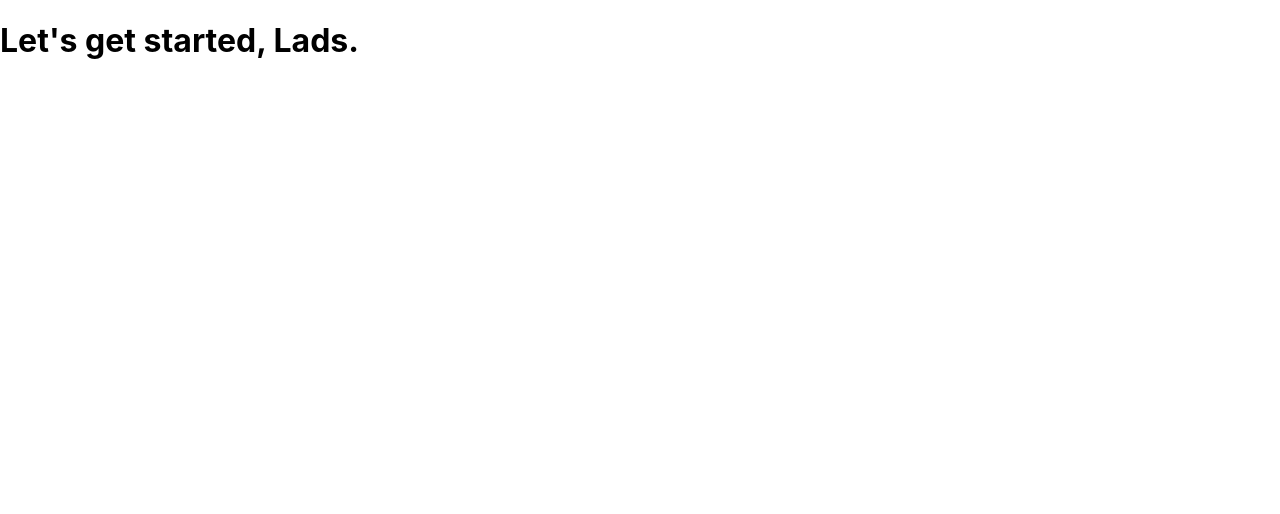
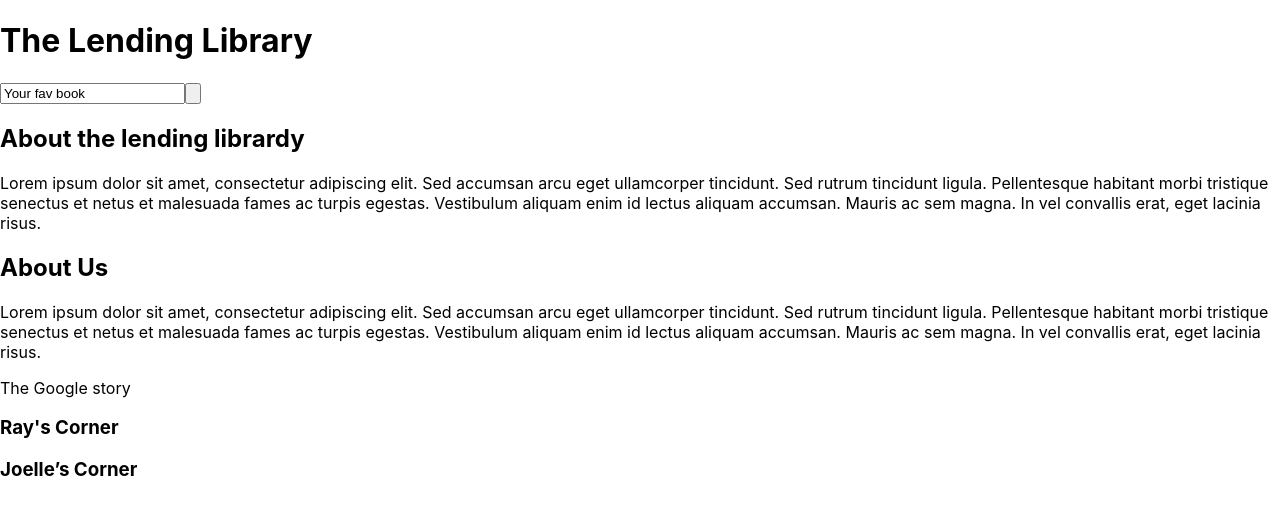
Before and after one commit to RaySandhu/Lending-Library, a React (Create React App) app in the folder my-lending-library/: page / in a window 1280 px wide. Shown: the top 514 px of the page. Built offline with nearby package versions, Linux system fonts and the light colour scheme.

Commit message:
Co-authored-by: Brian Norman <briankn8@gmail.com>

```diff
--- /dev/null
+++ b/my-lending-library/src/AboutPage.js
@@ -0,0 +1,11 @@
+
+export default function AboutPage(props) {
+    return (
+        <div>
+            <h2>About the lending librardy</h2>
+            <p>Lorem ipsum dolor sit amet, consectetur adipiscing elit. Sed accumsan arcu eget ullamcorper tincidunt. Sed rutrum tincidunt ligula. Pellentesque habitant morbi tristique senectus et netus et malesuada fames ac turpis egestas. Vestibulum aliquam enim id lectus aliquam accumsan. Mauris ac sem magna. In vel convallis erat, eget lacinia risus.</p>
+            <h2>About Us</h2>
+            <p>Lorem ipsum dolor sit amet, consectetur adipiscing elit. Sed accumsan arcu eget ullamcorper tincidunt. Sed rutrum tincidunt ligula. Pellentesque habitant morbi tristique senectus et netus et malesuada fames ac turpis egestas. Vestibulum aliquam enim id lectus aliquam accumsan. Mauris ac sem magna. In vel convallis erat, eget lacinia risus.</p>
+        </div>
+    )
+}
--- a/my-lending-library/src/App.js
+++ b/my-lending-library/src/App.js
@@ -1,7 +1,18 @@
-function App() {
+import SearchBar from "./SearchBar";
+import AboutPage from "./AboutPage"
+import mockGoogleVolume from "./mock-responses/mock-google-volume.json"
+
+function App(props) {
+
   return (
     <div>
-      <h1>Let's get started, Lads.</h1>
+      <h1>The Lending Library</h1> <SearchBar />
+      <AboutPage />
+
+      <p>{mockGoogleVolume.volumeInfo.title}</p>
+
+      <h3>Ray's Corner</h3>
+      <h3>Joelle’s Corner</h3>
     </div>
   );
 }
--- /dev/null
+++ b/my-lending-library/src/SearchBar.js
@@ -0,0 +1,16 @@
+import { useState } from "react";
+
+function SearchBar(props) {
+
+    const [bookName, setBookName] = useState("Your fav book")
+
+
+    return (
+        <div>
+            <input type ="text" id ="bookName" defaultValue = {bookName} />
+            <input type ="button" id="searchButton" />
+        </div>
+    )
+}
+
+export default SearchBar
--- /dev/null
+++ b/my-lending-library/src/mock-responses/mock-google-volume.json
@@ -0,0 +1,81 @@
+{
+    "kind": "books#volume",
+    "id": "zyTCAlFPjgYC",
+    "etag": "f0zKg75Mx/I",
+    "selfLink": "https://www.googleapis.com/books/v1/volumes/zyTCAlFPjgYC",
+    "volumeInfo": {
+        "title": "The Google story",
+        "authors": [
+            "David A. Vise",
+            "Mark Malseed"
+        ],
+        "publisher": "Random House Digital, Inc.",
+        "publishedDate": "2005-11-15",
+        "description": "Here is the story behind one of the most remarkable Internet successes of our time. Based on scrupulous research and extraordinary access to Google, ...",
+        "industryIdentifiers": [
+            {
+                "type": "ISBN_10",
+                "identifier": "055380457X"
+            },
+            {
+                "type": "ISBN_13",
+                "identifier": "9780553804577"
+            }
+        ],
+        "pageCount": 207,
+        "dimensions": {
+            "height": "24.00 cm",
+            "width": "16.03 cm",
+            "thickness": "2.74 cm"
+        },
+        "printType": "BOOK",
+        "mainCategory": "Business & Economics / Entrepreneurship",
+        "categories": [
+            "Browsers (Computer programs)",
+            "Lol"
+        ],
+        "averageRating": 3.5,
+        "ratingsCount": 136,
+        "contentVersion": "1.1.0.0.preview.2",
+        "imageLinks": {
+            "smallThumbnail": "https://books.google.com/books?id=zyTCAlFPjgYC&printsec=frontcover&img=1&zoom=5&edge=curl&source=gbs_api",
+            "thumbnail": "https://books.google.com/books?id=zyTCAlFPjgYC&printsec=frontcover&img=1&zoom=1&edge=curl&source=gbs_api",
+            "small": "https://books.google.com/books?id=zyTCAlFPjgYC&printsec=frontcover&img=1&zoom=2&edge=curl&source=gbs_api",
+            "medium": "https://books.google.com/books?id=zyTCAlFPjgYC&printsec=frontcover&img=1&zoom=3&edge=curl&source=gbs_api",
+            "large": "https://books.google.com/books?id=zyTCAlFPjgYC&printsec=frontcover&img=1&zoom=4&edge=curl&source=gbs_api",
+            "extraLarge": "https://books.google.com/books?id=zyTCAlFPjgYC&printsec=frontcover&img=1&zoom=6&edge=curl&source=gbs_api"
+        },
+        "language": "en",
+        "infoLink": "https://books.google.com/books?id=zyTCAlFPjgYC&ie=ISO-8859-1&source=gbs_api",
+        "canonicalVolumeLink": "https://books.google.com/books/about/The_Google_story.html?id=zyTCAlFPjgYC"
+    },
+    "saleInfo": {
+        "country": "US",
+        "saleability": "FOR_SALE",
+        "isEbook": true,
+        "listPrice": {
+            "amount": 11.99,
+            "currencyCode": "USD"
+        },
+        "retailPrice": {
+            "amount": 11.99,
+            "currencyCode": "USD"
+        },
+        "buyLink": "https://books.google.com/books?id=zyTCAlFPjgYC&ie=ISO-8859-1&buy=&source=gbs_api"
+    },
+    "accessInfo": {
+        "country": "US",
+        "viewability": "PARTIAL",
+        "embeddable": true,
+        "publicDomain": false,
+        "textToSpeechPermission": "ALLOWED_FOR_ACCESSIBILITY",
+        "epub": {
+            "isAvailable": true,
+            "acsTokenLink": "https://books.google.com/books/download/The_Google_story-sample-epub.acsm?id=zyTCAlFPjgYC&format=epub&output=acs4_fulfillment_token&dl_type=sample&source=gbs_api"
+        },
+        "pdf": {
+            "isAvailable": false
+        },
+        "accessViewStatus": "SAMPLE"
+    }
+}
```
